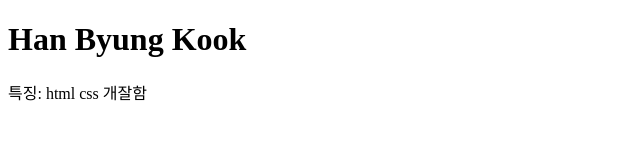
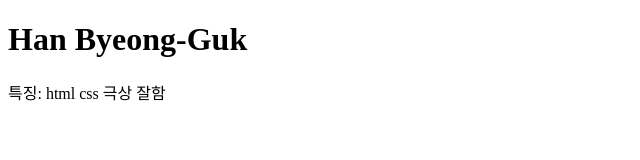
Before and after one commit to bg-shorthand/with-min, a plain HTML site: page index.html in a window 1280 px wide. Shown: the whole page, without its empty margins (0-640 px from the left). Drawn offline with Linux system fonts and the light colour scheme.

Commit message:
feat: fixed minor error

```diff
--- a/index.html
+++ b/index.html
@@ -7,7 +7,7 @@
   <title>병국이형 프로파일</title>
 </head>
 <body>
-  <h1>Han Byung Kook</h1>
-  <p>특징: html css 개잘함</p>
+  <h1>Han Byeong-Guk</h1>
+  <p>특징: html css 극상 잘함</p>
 </body>
 </html>
```
